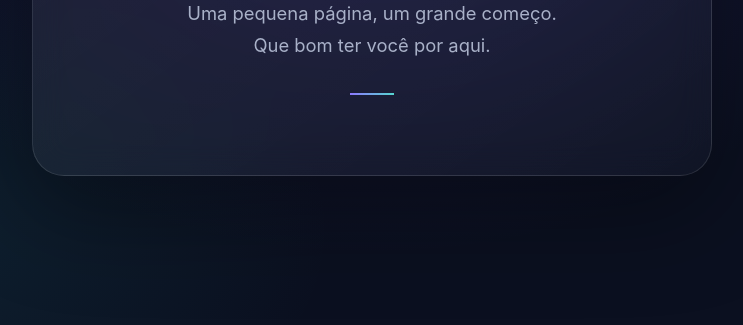
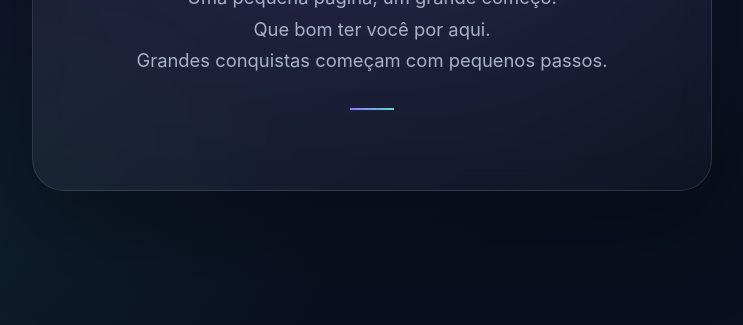
Before and after one commit to Alessandro-Massarotti-Jr/projeto-do-hermes, a plain HTML site: page index.html in a window 1280 px wide. Shown: the part 475-800 px from the top of the page, without its empty margins (268-1011 px from the left). Drawn offline with Linux system fonts and the light colour scheme.

Commit message:
docs: adiciona frase motivacional à página

```diff
--- a/index.html
+++ b/index.html
@@ -94,7 +94,7 @@
     <div class="mark" aria-hidden="true">H</div>
     <p class="eyebrow">Um começo feito com carinho</p>
     <h1>Olá do Hermes</h1>
-    <p class="sub">Uma pequena página, um grande começo.<br>Que bom ter você por aqui.</p>
+    <p class="sub">Uma pequena página, um grande começo.<br>Que bom ter você por aqui.<br>Grandes conquistas começam com pequenos passos.</p>
     <hr class="rule">
   </main>
 </body>
```
